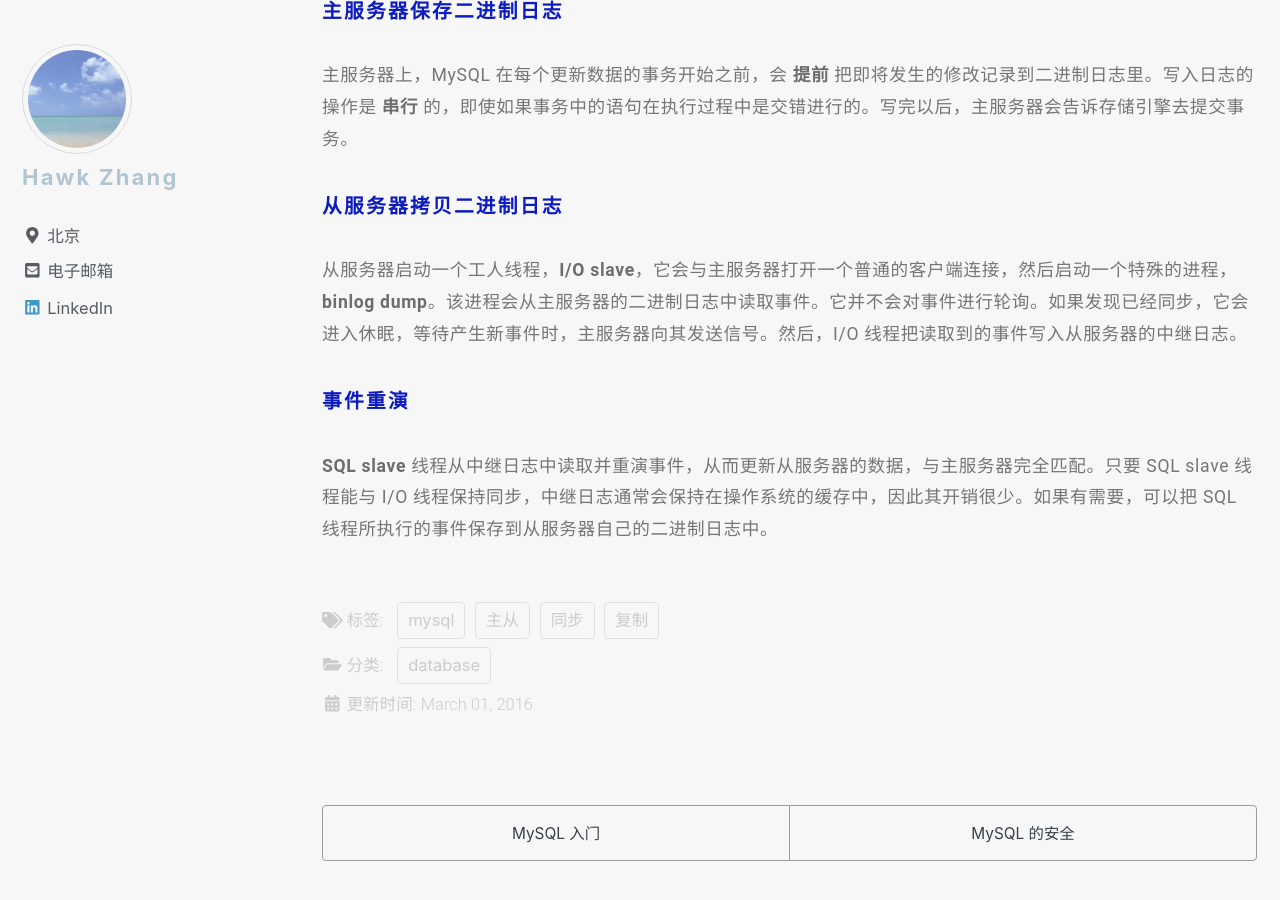
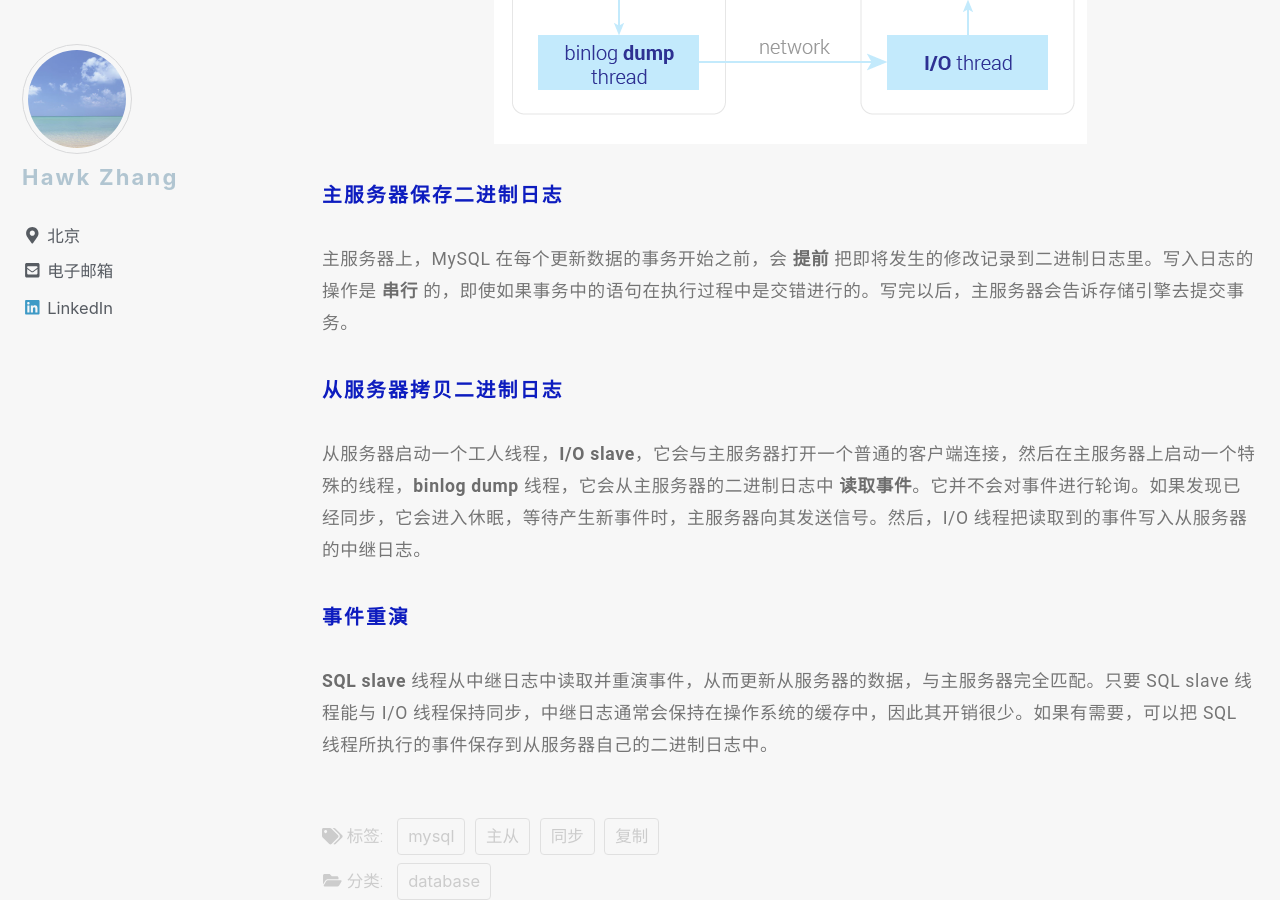
Before and after one commit to narru888/linotes_note, a Jekyll site: the page built from _posts/mysql/2016-03-01-master.slave.md, in a window 1280 px wide and 900 px high, scrolled down 5268 px. Built offline with Jekyll 4.4.1, drawn with Linux system fonts in a browser that asks for light colours; nearby versions of some CDN libraries; a script that is not in the unit is left out; comment, search, counter and statistics services are not loaded.

Commit message:
update on 2018-08-10 08:30:02 CST

```diff
--- a/_posts/mysql/2016-03-01-master.slave.md
+++ b/_posts/mysql/2016-03-01-master.slave.md
@@ -133,7 +133,7 @@ MySQL 的复制有助于把读请求分配到多个服务器上，这一点对
 
 ##### 从服务器拷贝二进制日志
 
-从服务器启动一个工人线程，**I/O slave**，它会与主服务器打开一个普通的客户端连接，然后启动一个特殊的进程，**binlog dump**。该进程会从主服务器的二进制日志中读取事件。它并不会对事件进行轮询。如果发现已经同步，它会进入休眠，等待产生新事件时，主服务器向其发送信号。然后，I/O 线程把读取到的事件写入从服务器的中继日志。
+从服务器启动一个工人线程，**I/O slave**，它会与主服务器打开一个普通的客户端连接，然后在主服务器上启动一个特殊的线程，**binlog dump** 线程，它会从主服务器的二进制日志中 **读取事件**。它并不会对事件进行轮询。如果发现已经同步，它会进入休眠，等待产生新事件时，主服务器向其发送信号。然后，I/O 线程把读取到的事件写入从服务器的中继日志。
 
 ##### 事件重演
 
```
Also changed, not shown: assets/images/mysql.replication.png.
